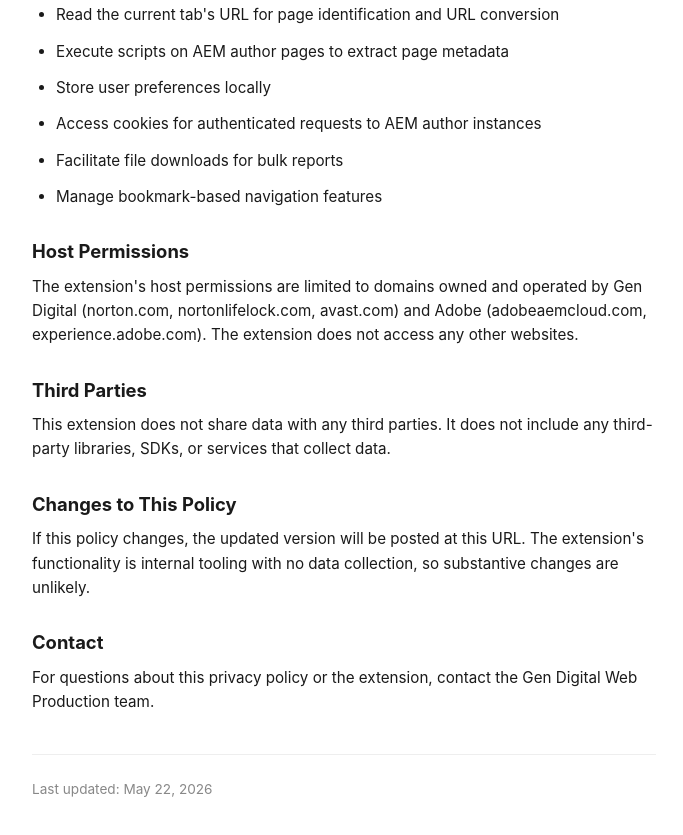
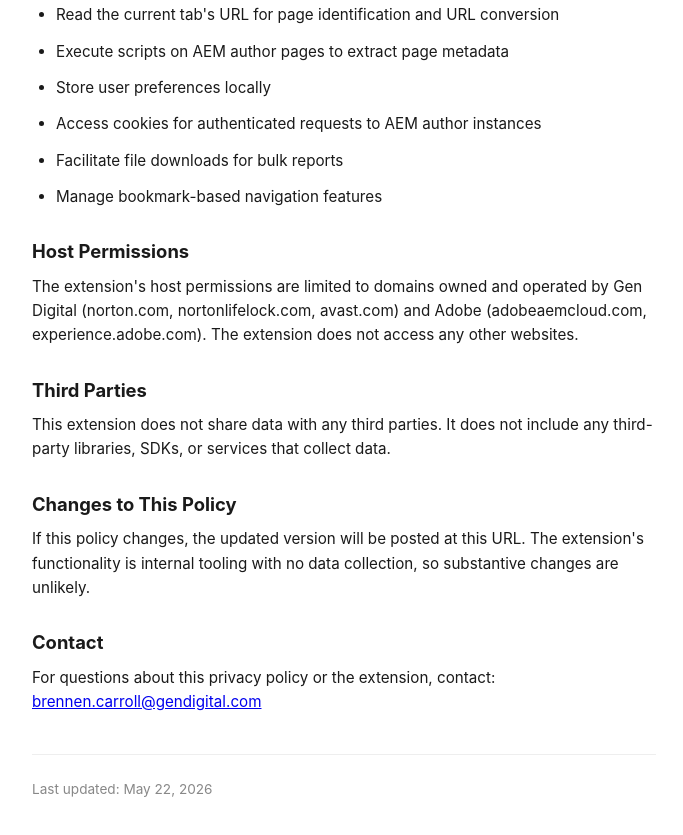
Before and after one commit to brennen-carroll-gen/gen-aem-assistant-privacy, a plain HTML site: page index.html in a window 1280 px wide. Shown: the part 1137-1972 px from the top of the page, without its empty margins (296-979 px from the left). Drawn offline with Linux system fonts and the light colour scheme.

Commit message:
Add contact email to privacy policy

```diff
--- a/index.html
+++ b/index.html
@@ -78,7 +78,8 @@
     <p>If this policy changes, the updated version will be posted at this URL. The extension's functionality is internal tooling with no data collection, so substantive changes are unlikely.</p>
 
     <h2>Contact</h2>
-    <p>For questions about this privacy policy or the extension, contact the Gen Digital Web Production team.</p>
+    <p>For questions about this privacy policy or the extension, contact:<br>
+    <a href="mailto:brennen.carroll@gendigital.com">brennen.carroll@gendigital.com</a></p>
 
     <p class="updated">Last updated: May 22, 2026</p>
   </div>
```
